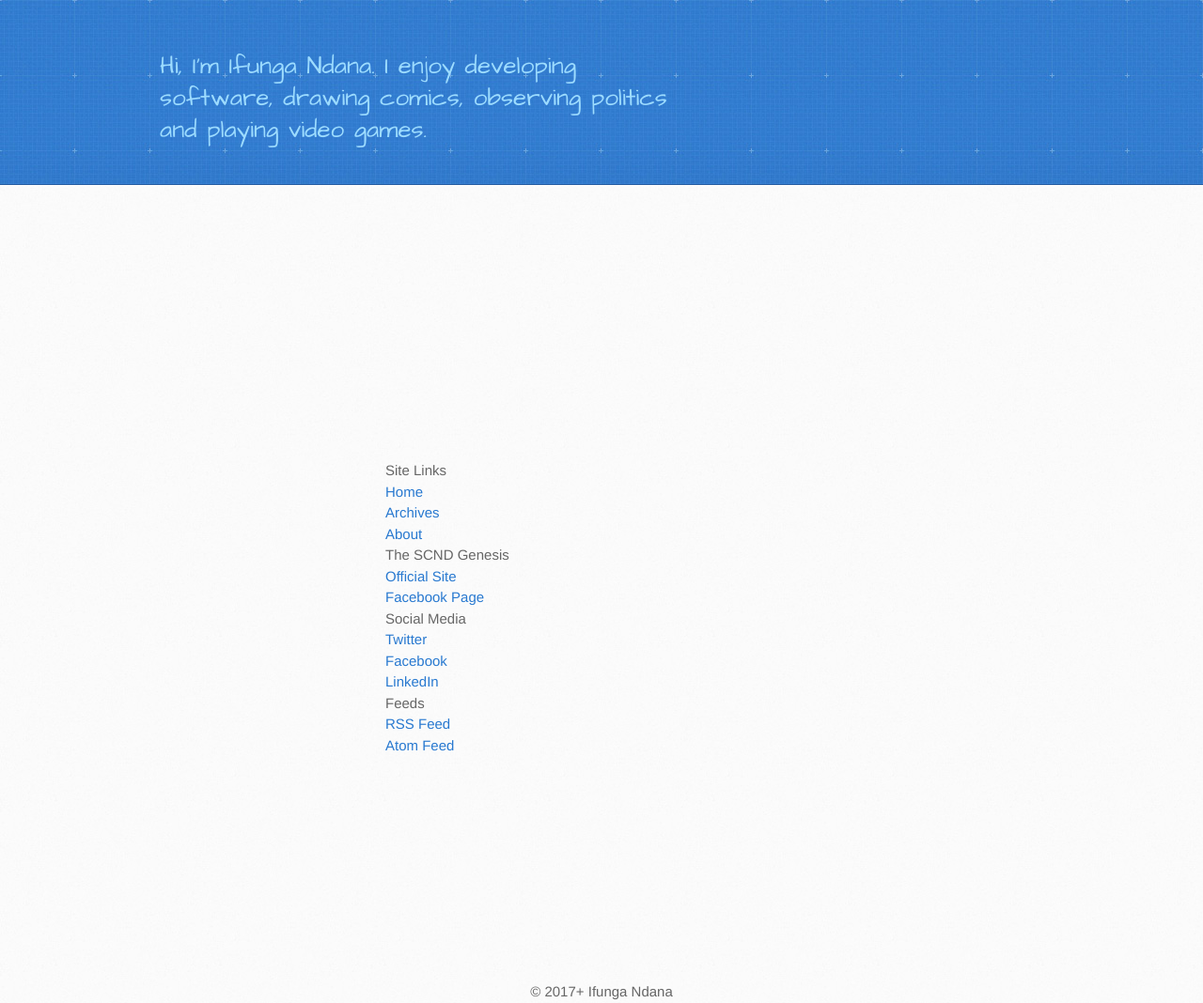
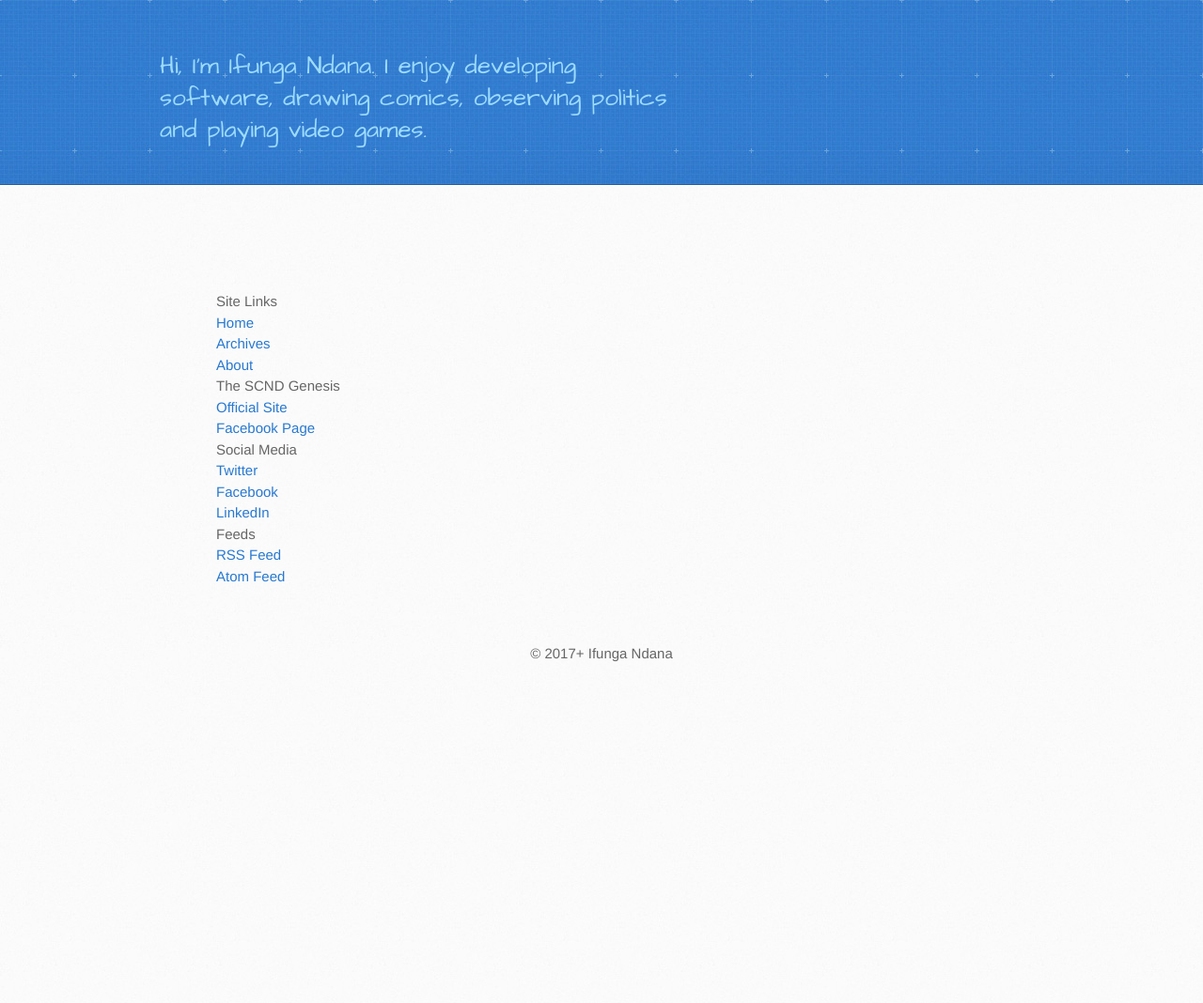
Before and after one commit to SubiyaCryolite/subiyacryolite.github.io, a Jekyll site: the page built from tags.html, in a window 1280 px wide. Shown: the whole page at 94% size. Built offline with Jekyll 4.4.1, drawn with Linux system fonts in a browser that asks for light colours; after the commit the page ends 900 px from its top, so only the background shows below that.

```diff
--- a/_layouts/default.html
+++ b/_layouts/default.html
@@ -43,7 +43,7 @@
         <section id="main-content">
             {{ content }}
         </section>
-        <section id="sidebar" style="padding:8em; margin: 8em;">
+        <section id="sidebar" style="padding:2em; margin: 2em;">
             <br/>Site Links
             <br/><a href="{{ site.baseurl }}/" title="Home">Home</a>
             <br/><a href="/archives.html" title="Archives">Archives</a>
```
